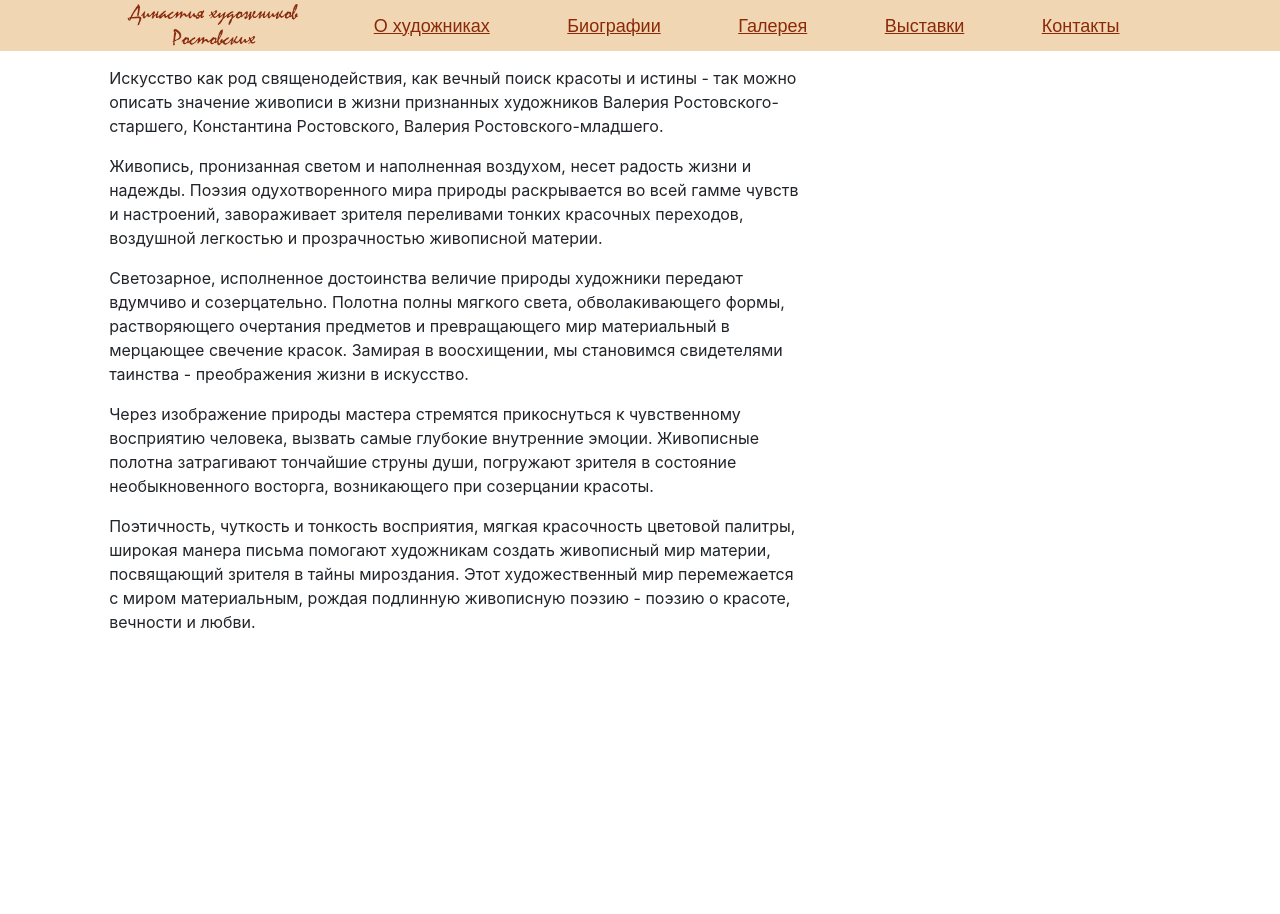
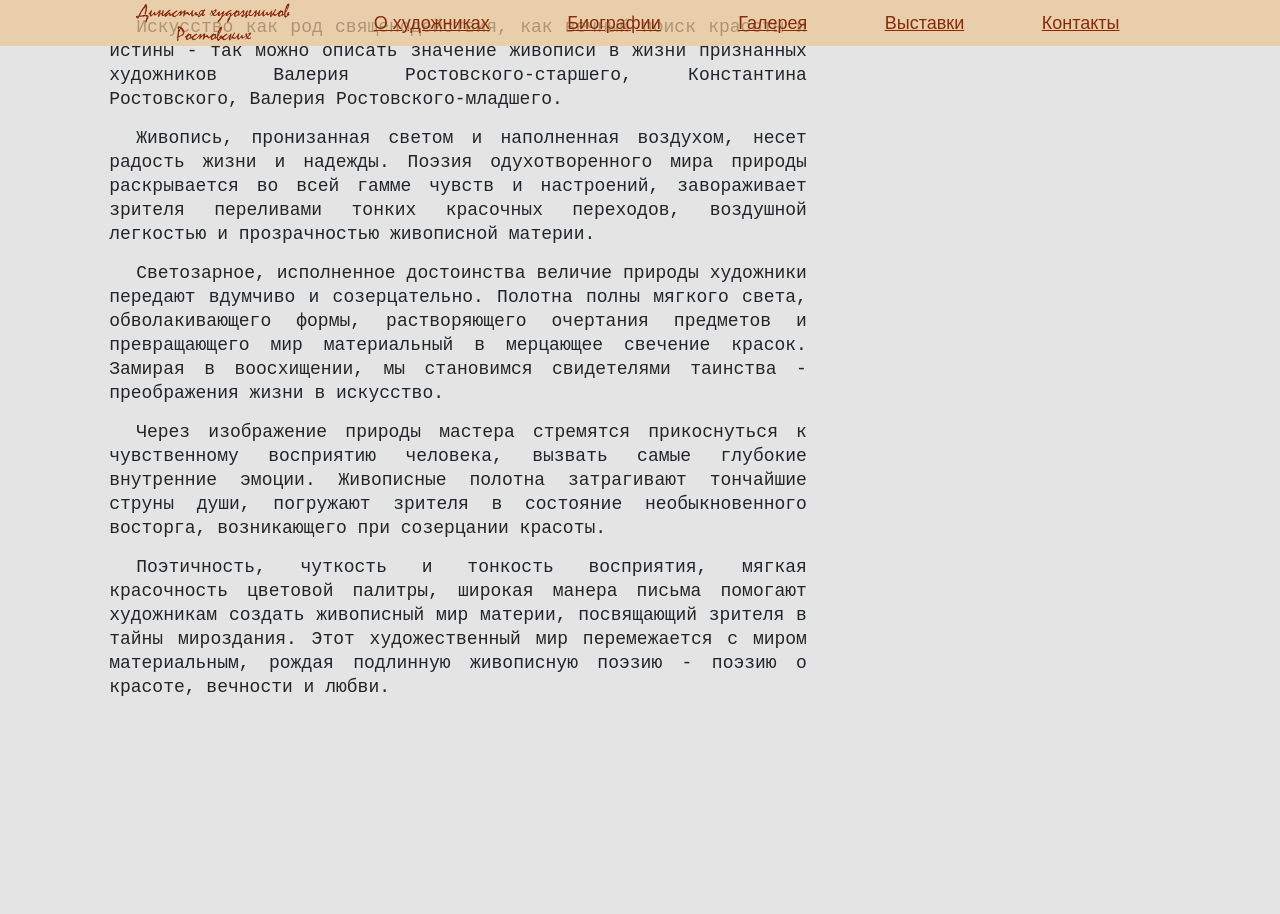
Before and after one commit to Barashek/rostovskyart, a Laravel app: page /about in a window 1280 px wide. Before the commit the page ends 628 px from the top, so only its background shows below. Run offline with Laravel 8, Linux system fonts and the light colour scheme; some libraries are stand-ins or nearby versions.

Commit message:
1
особо ничего не поменялось

```diff
--- /dev/null
+++ b/public/css/about.css
@@ -0,0 +1,5 @@
+p {
+    margin: 15px 0;
+    text-align: justify;
+    text-indent: 1.5em;
+}
--- a/public/css/styles.css
+++ b/public/css/styles.css
@@ -1,3 +1,8 @@
+body {
+    background-image: url("http://rostovskyart/img/bg.png");
+    font: 18px/24px Courier New, Arial, sans-serif;
+}
+
 #navbar {
     margin: 0;
     position: fixed;
@@ -5,11 +10,12 @@
     left: 0;
     width: 100%;
     z-index: 1;
-    background-image: url("http://rostovskyart/img/фон.png");
+    background-image: url("http://rostovskyart/img/bg-navbar.png");
 }
 
 #nav-logo {
-    width: 100%;
+    width: 90%;
+    margin: 0 5%;
 }
 
 .nav-link {
@@ -19,14 +25,19 @@
     font: 18px/24px Arial, sans-serif;
 }
 
+#navbar a:focus {
+    outline-color: #8A2908;
+}
+
 .nav-link:hover {
     color: #8a2908;
     text-decoration: none;
 }
 
-#content {
-    margin: 5% 0 0 0;
-}
+
+/* #content {
+    margin: 5% -15px 0 -15px;
+} */
 
 #footer {
     height: 200px;
--- a/resources/views/about.blade.php
+++ b/resources/views/about.blade.php
@@ -1,5 +1,7 @@
 @extends("template")
 @section("content")
+
+<link rel="stylesheet" href="css/about.css">
 
 <div class="row">
     <div class="col-lg-8">
@@ -28,6 +30,8 @@
             перемежается с миром материальным, рождая подлинную живописную поэзию - поэзию о красоте, вечности и любви.
         </p>
     </div>
+    <div class="col-lg-4"></div>
+
 </div>
 
 @endsection
--- a/resources/views/template.blade.php
+++ b/resources/views/template.blade.php
@@ -6,25 +6,29 @@
     <meta name="viewport" content="width=device-width, initial-scale=1.0">
     <title>template</title>
     <link rel="stylesheet" href="css/bootstrap.min.css">
-    <!-- <link rel="stylesheet" href="assets/css/Navigation-Clean.css"> -->
     <link rel="stylesheet" href="css/styles.css">
 </head>
 
 <body>
+    <!-- -------- Navbar --------- -->
     <div class="row d-flex align-items-center" id="navbar">
         <div class="col-lg-1"></div>
         <div class="col-lg-2">
-            <img src="img/лого.png" id="nav-logo">
+            <a href="main">
+                <img src="img/лого.png" id="nav-logo">
+            </a>
         </div>
         <div class="col-lg-8 d-flex justify-content-around">
             <a href="about" class="nav-link">О художниках</a>
-            <a href="#" class="nav-link">Биографии</a>
-            <a href="#" class="nav-link">Галерея</a>
-            <a href="#" class="nav-link">Выставки</a>
-            <a href="#" class="nav-link">Контакты</a>
+            <a href="biography" class="nav-link">Биографии</a>
+            <a href="gallery" class="nav-link">Галерея</a>
+            <a href="expositions" class="nav-link">Выставки</a>
+            <a href="contacts" class="nav-link">Контакты</a>
         </div>
         <div class="col-lg-1"></div>
     </div>
+    <!-- -------- ------- --------- -->
+
     <div class="row">
         <div class="col-lg-1"></div>
         <div class="col-lg-10" id="content">
@@ -33,8 +37,9 @@
         <div class="col-lg-1"></div>
     </div>
     <div class="row" id="footer"></div>
-    <script src="assets/js/jquery.min.js"></script>
-    <script src="assets/bootstrap/js/bootstrap.min.js"></script>
+
+    <script src="js/jquery.min.js"></script>
+    <script src="js/bootstrap.min.js"></script>
 </body>
 
 </html>
--- a/routes/web.php
+++ b/routes/web.php
@@ -11,5 +11,8 @@
 |
 */
 
-Route::get('/', 'MainController@index');
+Route::get('/', function () {
+    return redirect('/main');
+});
+Route::get('/main', 'MainController@index');
 Route::get('/about', 'AboutController@index');
```
Also changed, not shown: public/img/bg-navbar.png (renamed from public/img/фон.png), public/img/bg.png (added).
